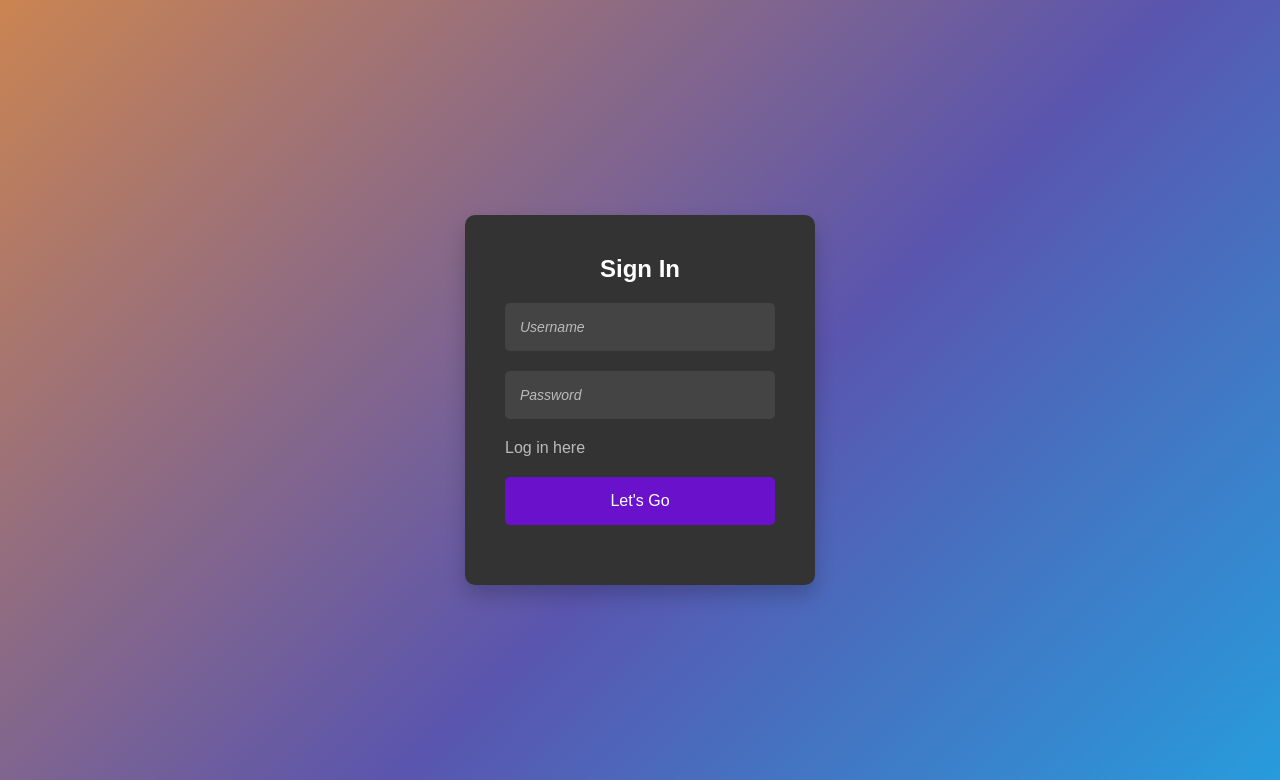
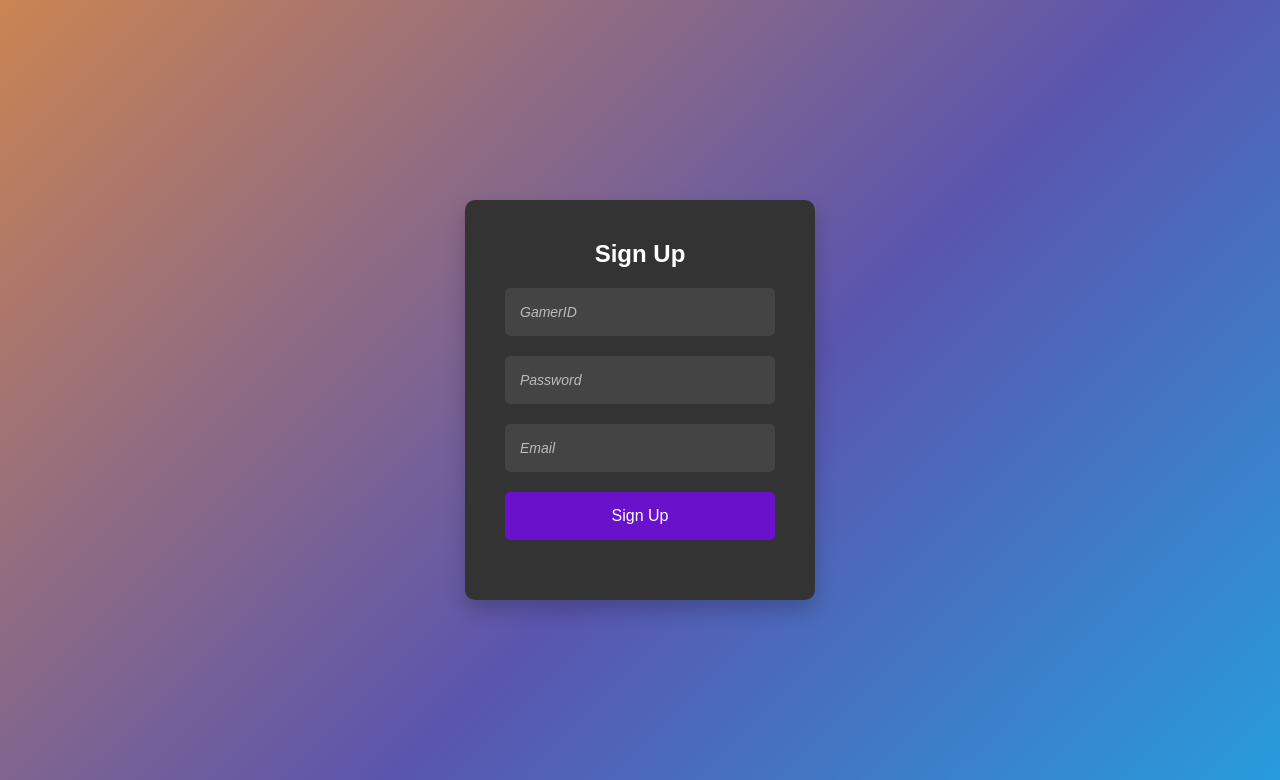
Before and after one commit to Mann-H-Patel/Rock-Paper-Scissor-Game-Python, a Flask app: page /signup in a window 1280 px wide. Shown: the top 780 px of the page. Run offline with Flask 3, Linux system fonts and the light colour scheme.

```diff
--- a/app.py
+++ b/app.py
@@ -15,6 +15,7 @@ bcrypt = Bcrypt(app)
 class User(db.Model):
     id = db.Column(db.Integer, primary_key=True)
     username = db.Column(db.String(150), unique=True, nullable=False)
+    email = db.Column(db.String(250), unique=True, nullable=False)
     password = db.Column(db.String(150), nullable=False)
     score = db.Column(db.Integer, default=0)  # for storing the score
 
@@ -85,8 +86,9 @@ def signup():
     if request.method == 'POST':
         username = request.form['username']
         password = request.form['password']
+        email = request.form['email']
         hashed_password = bcrypt.generate_password_hash(password).decode('utf-8')
-        user = User(username=username, password=hashed_password)
+        user = User(username=username, password=hashed_password, email=email)
         db.session.add(user)
         db.session.commit()
         flash('Account created successfully! Please log in.', 'success')
--- a/templates/signup.html
+++ b/templates/signup.html
@@ -13,26 +13,28 @@
         <form method="post">
             <div class="login">
                 <div class="box">
-                <h2>Sign In</h2>
+                    <h2>Sign Up</h2>
                     <div class="formm">
                         <div class="input-type">
                             <input type="text" name="username" required>
-                        <i>Username</i>
+                            <i>GamerID</i>
                         </div>
                         <div class="input-type">
                             <input type="password" name="password" required>
                             <i>Password</i>
                         </div>
-                    <div class="link">
-                        <a href="{{ url_for('login') }}">Log in here</a>
+                        <div class="input-type">
+                            <input type="email" name="email" required>
+                            <i>Email</i>
                         </div>
                         <div class="input-type">
-                        <input type="submit" value="Let's Go">
+                            <input type="submit" value="Sign Up">
                         </div>
                     </div>
                 </div>
             </div>
         </form>
+
     </section>
 </body>
 
```
Also changed, not shown: instance/users.db. Lines whose indentation alone changed are shown as unchanged.
